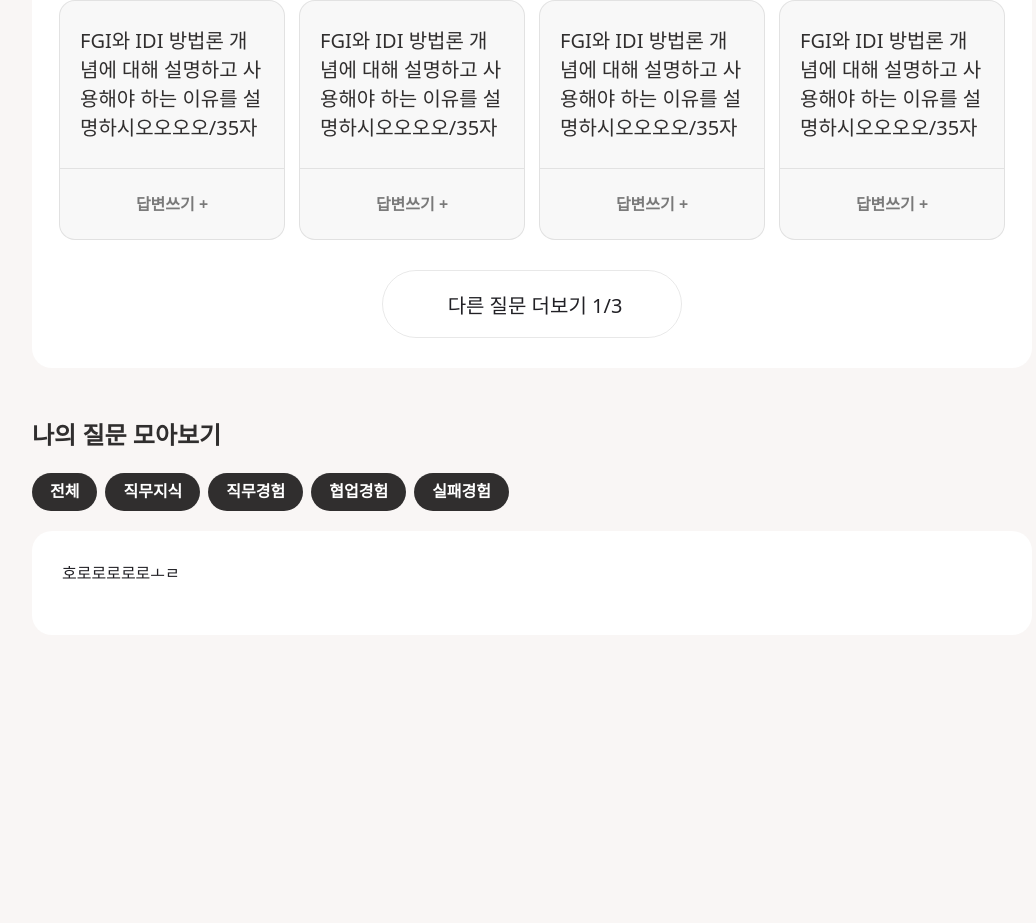
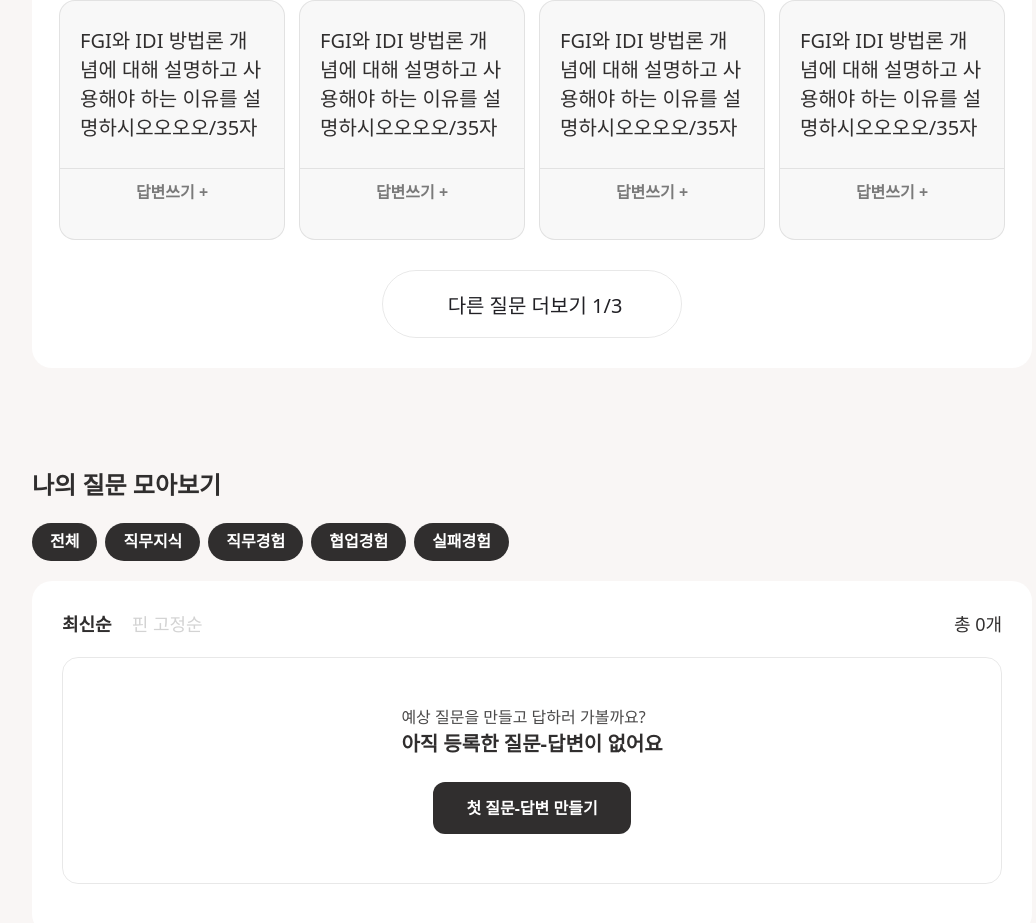
Before and after one commit to Nexters/Spurt, a Next.js app: page / in a window 1280 px wide. Shown: the part 451-1374 px from the top of the page, without its empty margins (108-1144 px from the left). Before the commit the page ends 1086 px from the top, so only its background shows below. Built offline with nearby package versions, Linux system fonts and the light colour scheme; no server answers.

Commit message:
My Question UI

```diff
--- a/components/Questions/QuestionCard.tsx
+++ b/components/Questions/QuestionCard.tsx
@@ -6,7 +6,7 @@ const QuestionCard = () => {
           "FGI와 IDI 방법론 개념에 대해 설명하고 사용해야 하는 이유를 설명하시오오오오/35자"
         }
       </div>
-      <button className="w-[226px] h-[71px] text-body5 text-gray-500 text-center gap-6 self-stretch bg-gray-100 border-x border-b border-gray_line rounded-b-2xl">
+      <button className="w-[226px] h-[71px] pb-6 text-body5 text-gray-500 text-center gap-6 self-stretch bg-gray-100 border-x border-b border-gray_line rounded-b-2xl">
         답변쓰기 +
       </button>
     </div>
--- a/pages/index.tsx
+++ b/pages/index.tsx
@@ -40,7 +40,7 @@ export default function Home() {
         })}
       </div>
 
-      <div className="flex flex-col mt-5 bg-white rounded-[20px] px-5 py-[30px] mb-[50px]">
+      <div className="flex flex-col mt-5 bg-white rounded-[20px] px-5 py-[30px] mb-[100px]">
         <div className="flex justify-around">
           <QuestionCard />
           <QuestionCard />
@@ -61,8 +61,27 @@ export default function Home() {
         })}
       </div>
 
-      <div className="flex bg-white mt-5 px-[30px] pt-[30px] pb-[50px] rounded-[20px]">
-        호로로로로로ㅗㄹ
+      <div className="flex flex-col bg-white mt-5 px-[30px] pt-[30px] pb-[50px] rounded-[20px]">
+        <div className="flex mb-5 items-center justify-between">
+          <div>
+            <button className="text-body1 text-gray-700 mr-5">최신순</button>
+            <button className="text-body2 text-gray-300">핀 고정순</button>
+          </div>
+          <p className="text-body2 text-right text-gray-700">총 0개</p>
+        </div>
+        <div className="flex flex-col justify-center items-center w-[940px] h-[227px] border-[0.7px] border-gray_line rounded-2xl">
+          <div className="mb-6">
+            <p className="text-body7 text-gray-600">
+              예상 질문을 만들고 답하러 가볼까요?
+            </p>
+            <p className="text-heading1 text-gray-700">
+              아직 등록한 질문-답변이 없어요
+            </p>
+          </div>
+          <div>
+            <ButtonS>첫 질문-답변 만들기</ButtonS>
+          </div>
+        </div>
       </div>
     </>
   );
```
